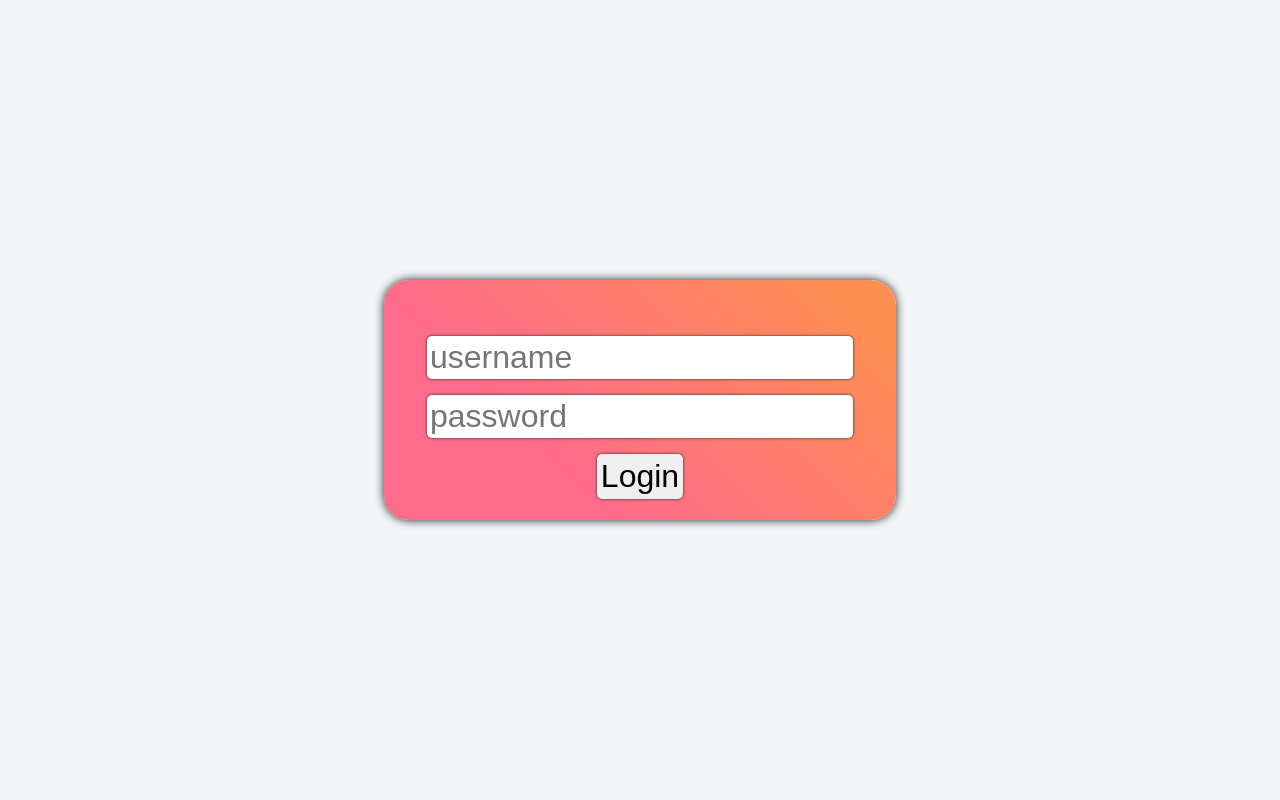
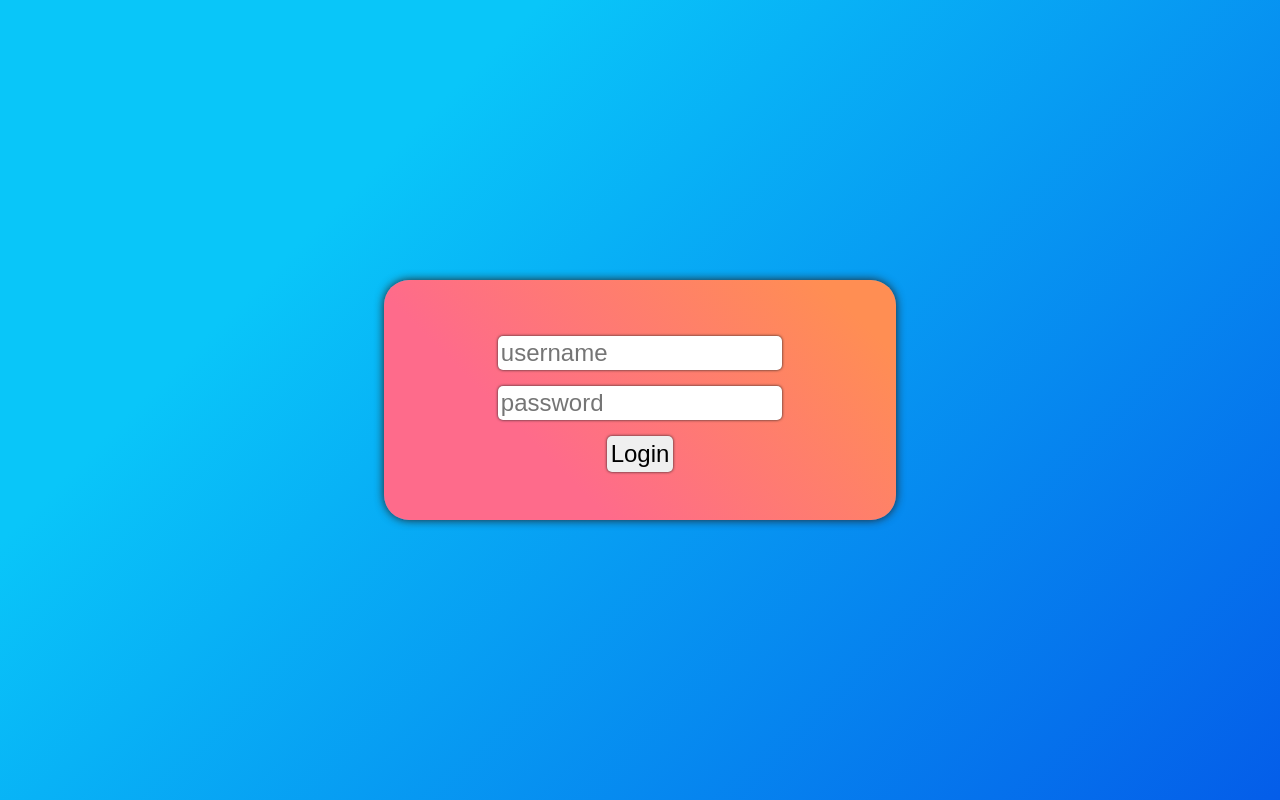
Before and after one commit to anhqm110/spotify-gtkya, a Flask app: page / in a window 1280 px wide. Run offline with Flask 2, Linux system fonts and the light colour scheme.

Commit message:
css changes

```diff
--- a/static/styles/style.css
+++ b/static/styles/style.css
@@ -49,10 +49,11 @@
 
 html {
   height: 100%;
+  background-color: #045de9;
+  background-image: linear-gradient(315deg, #045de9 0%, #09c6f9 74%);
 }
 body {
   font-family: var(--ff-secondary);
-  background: var(--clr-grey-10);
   color: var(--clr-grey-1);
   line-height: 1.5;
   font-size: 2rem;
@@ -86,7 +87,8 @@ body {
   flex: 1;
   border: none;
   min-width: 0;
-  font-size: 2rem;
+  max-width: 90%;
+  font-size: 1.5rem;
   margin-bottom: 1rem;
   border-radius: 5px;
   padding: 3px;
--- a/templates/login.html
+++ b/templates/login.html
@@ -11,7 +11,7 @@
 
   <body>
     <div id="login_div">
-    <form id="login_form" method="POST">
+    <form id="login_form" method="POST" action="/login">
       <input type="text" name="username" class="login_class" id="username_box" placeholder="username"/>
       <input type="text" name="password" class="login_class" id="password_box" placeholder="password"/>
       <input type="submit" value="Login" class="login_class" id="login_submit" />
```
